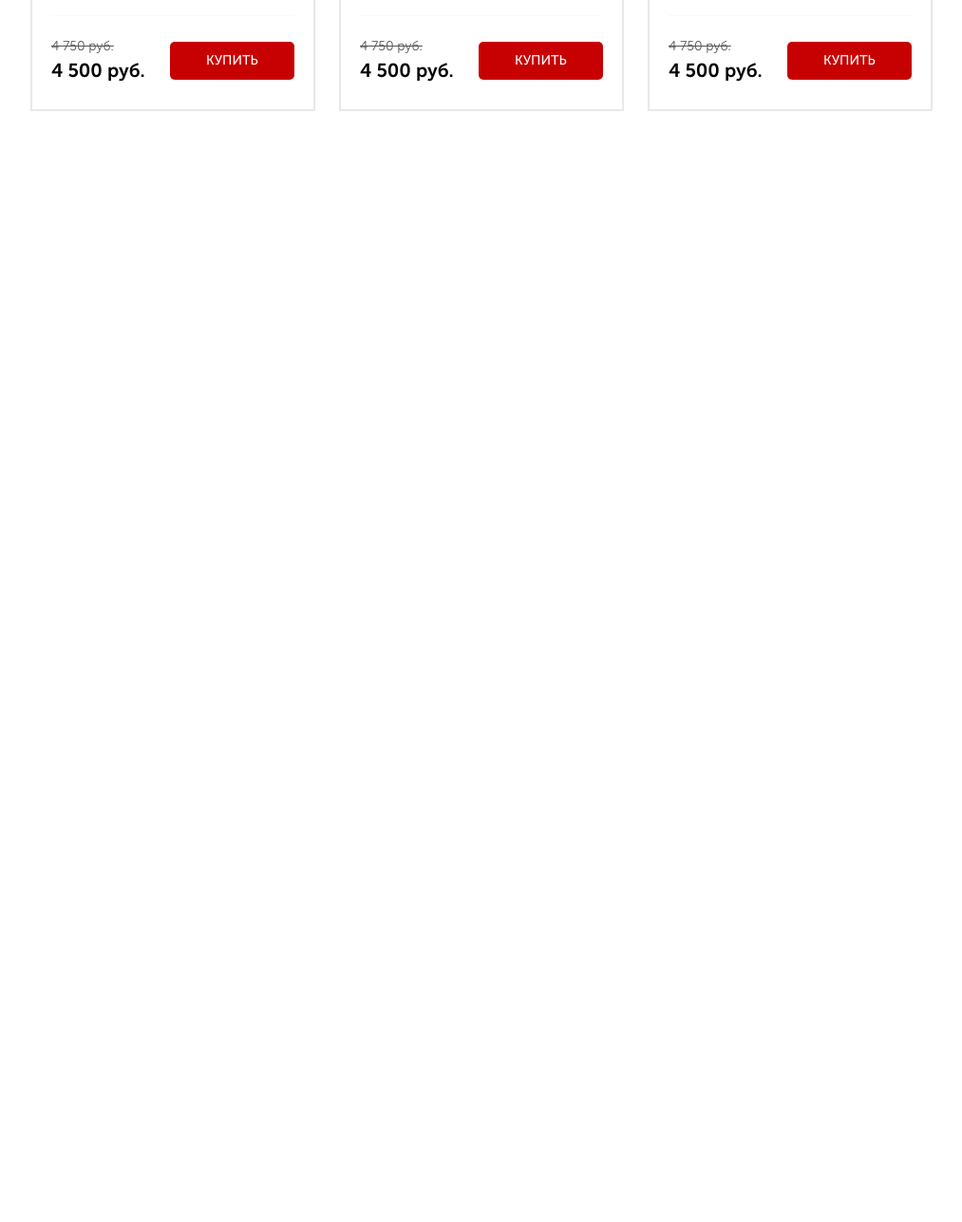
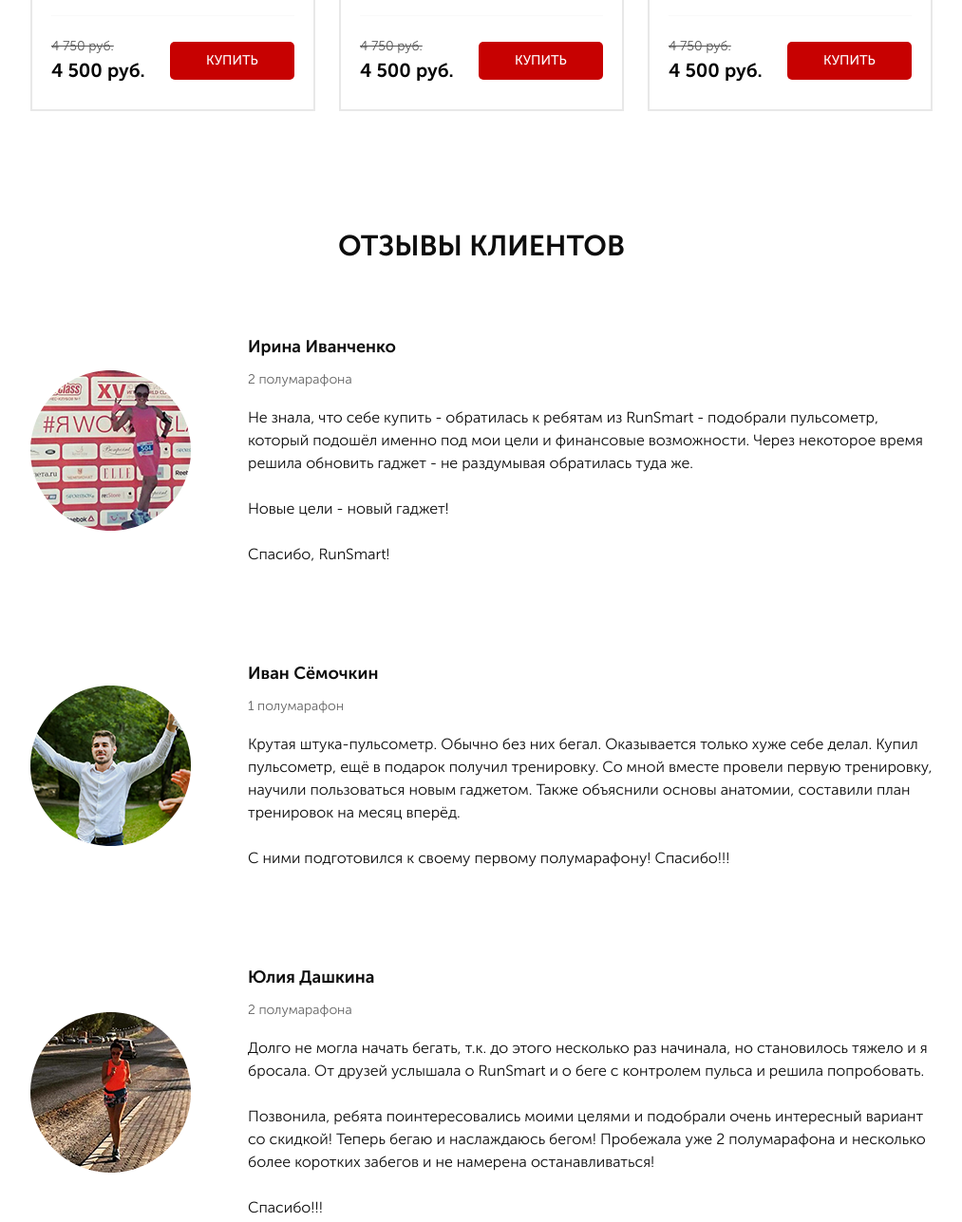
Before and after one commit to Mishatopkek/PulseMeters, a plain HTML site: page index.html in a window 1280 px wide. Shown: the part 3746-5033 px from the top of the page at 95% size, without its empty margins (133-1146 px from the left). Before the commit the page ends 3983 px from the top, so only its background shows below. Drawn offline with nearby package versions, Linux system fonts and the light colour scheme; files whose address does not match are found by name.

Commit message:
Add feed

```diff
--- a/index.html
+++ b/index.html
@@ -155,7 +155,8 @@
                     <div class="catalog-item__content catalog-item__content_active">
                         <img src="img/catalog/pulsometr.png" alt="pulsometr" class="catalog-item__img">
                         <div class="catalog-item__subtitle">Пульсометр Polar FT1</div>
-                    <div class="catalog-item__description">Для первых шагов в тренировках, основанных на сердечном ритме
+                        <div class="catalog-item__description">Для первых шагов в тренировках, основанных на сердечном
+                            ритме
                         </div>
                         <a href="#" class="catalog-item__link">ПОДРОБНЕЕ</a>
                     </div>
@@ -181,7 +182,8 @@
                     <div class="catalog-item__content catalog-item__content_active">
                         <img src="img/catalog/pulsometr.png" alt="pulsometr" class="catalog-item__img">
                         <div class="catalog-item__subtitle">Пульсометр Polar FT1</div>
-                    <div class="catalog-item__description">Для первых шагов в тренировках, основанных на сердечном ритме
+                        <div class="catalog-item__description">Для первых шагов в тренировках, основанных на сердечном
+                            ритме
                         </div>
                         <a href="#" class="catalog-item__link">ПОДРОБНЕЕ</a>
                     </div>
@@ -207,7 +209,8 @@
                     <div class="catalog-item__content catalog-item__content_active">
                         <img src="img/catalog/pulsometr.png" alt="pulsometr" class="catalog-item__img">
                         <div class="catalog-item__subtitle">Пульсометр Polar FT1</div>
-                    <div class="catalog-item__description">Для первых шагов в тренировках, основанных на сердечном ритме
+                        <div class="catalog-item__description">Для первых шагов в тренировках, основанных на сердечном
+                            ритме
                         </div>
                         <a href="#" class="catalog-item__link">ПОДРОБНЕЕ</a>
                     </div>
@@ -233,7 +236,8 @@
                     <div class="catalog-item__content catalog-item__content_active">
                         <img src="img/catalog/pulsometr.png" alt="pulsometr" class="catalog-item__img">
                         <div class="catalog-item__subtitle">Пульсометр Polar FT1</div>
-                    <div class="catalog-item__description">Для первых шагов в тренировках, основанных на сердечном ритме
+                        <div class="catalog-item__description">Для первых шагов в тренировках, основанных на сердечном
+                            ритме
                         </div>
                         <a href="#" class="catalog-item__link">ПОДРОБНЕЕ</a>
                     </div>
@@ -259,7 +263,8 @@
                     <div class="catalog-item__content catalog-item__content_active">
                         <img src="img/catalog/pulsometr.png" alt="pulsometr" class="catalog-item__img">
                         <div class="catalog-item__subtitle">Пульсометр Polar FT1</div>
-                    <div class="catalog-item__description">Для первых шагов в тренировках, основанных на сердечном ритме
+                        <div class="catalog-item__description">Для первых шагов в тренировках, основанных на сердечном
+                            ритме
                         </div>
                         <a href="#" class="catalog-item__link">ПОДРОБНЕЕ</a>
                     </div>
@@ -285,7 +290,8 @@
                     <div class="catalog-item__content catalog-item__content_active">
                         <img src="img/catalog/pulsometr.png" alt="pulsometr" class="catalog-item__img">
                         <div class="catalog-item__subtitle">Пульсометр Polar FT1</div>
-                    <div class="catalog-item__description">Для первых шагов в тренировках, основанных на сердечном ритме
+                        <div class="catalog-item__description">Для первых шагов в тренировках, основанных на сердечном
+                            ритме
                         </div>
                         <a href="#" class="catalog-item__link">ПОДРОБНЕЕ</a>
                     </div>
@@ -313,7 +319,8 @@
                     <div class="catalog-item__content">
                         <img src="img/catalog/pulsometr.png" alt="pulsometr" class="catalog-item__img">
                         <div class="catalog-item__subtitle">Пульсометр Polar FT1</div>
-                        <div class="catalog-item__description">Для первых шагов в тренировках, основанных на сердечном ритме
+                        <div class="catalog-item__description">Для первых шагов в тренировках, основанных на сердечном
+                            ритме
                         </div>
                         <a href="#" class="catalog-item__link">ПОДРОБНЕЕ</a>
                     </div>
@@ -341,7 +348,8 @@
                     <div class="catalog-item__content">
                         <img src="img/catalog/pulsometr.png" alt="pulsometr" class="catalog-item__img">
                         <div class="catalog-item__subtitle">Пульсометр Polar FT1</div>
-                        <div class="catalog-item__description">Для первых шагов в тренировках, основанных на сердечном ритме
+                        <div class="catalog-item__description">Для первых шагов в тренировках, основанных на сердечном
+                            ритме
                         </div>
                         <a href="#" class="catalog-item__link">ПОДРОБНЕЕ</a>
                     </div>
@@ -367,7 +375,8 @@
                     <div class="catalog-item__content">
                         <img src="img/catalog/pulsometr.png" alt="pulsometr" class="catalog-item__img">
                         <div class="catalog-item__subtitle">Пульсометр Polar FT1</div>
-                        <div class="catalog-item__description">Для первых шагов в тренировках, основанных на сердечном ритме
+                        <div class="catalog-item__description">Для первых шагов в тренировках, основанных на сердечном
+                            ритме
                         </div>
                         <a href="#" class="catalog-item__link">ПОДРОБНЕЕ</a>
                     </div>
@@ -391,6 +400,61 @@
         </div>
     </div>
 </section>
+<section class="feed">
+    <div class="container">
+        <div class="title">отзывы клиентов</div>
+        <div class="feed__blocks">
+            <div class="feed__block">
+                <div class="feed__icon"><img src="img/feed/1.png" alt=""></div>
+                <div class="feed__description">
+                    <div class="feed__name">Ирина Иванченко</div>
+                    <div class="feed__subtitle">2 полумарафона</div>
+                    <div class="feed__text">Не знала, что себе купить - обратилась к ребятам из RunSmart - подобрали
+                        пульсометр, который подошёл именно под мои цели и финансовые возможности.
+                        Через некоторое время решила обновить гаджет - не раздумывая обратилась туда же.<br><br>
+
+                        Новые цели - новый гаджет!<br><br>
+
+                        Спасибо, RunSmart!
+                    </div>
+                </div>
+            </div>
+            <div class="feed__block">
+                <div class="feed__icon"><img src="img/feed/2.png" alt=""></div>
+                <div class="feed__description">
+                    <div class="feed__name">Иван Сёмочкин</div>
+                    <div class="feed__subtitle">1 полумарафон</div>
+                    <div class="feed__text">Крутая штука-пульсометр. Обычно без них бегал. Оказывается только хуже себе
+                        делал.
+                        Купил пульсометр, ещё в подарок получил тренировку. Со мной вместе провели первую тренировку,
+                        научили пользоваться новым гаджетом. Также объяснили основы анатомии, составили план тренировок
+                        на месяц вперёд. <br><br>
+
+                        С ними подготовился к своему первому полумарафону! Спасибо!!!
+                    </div>
+                </div>
+            </div>
+            <div class="feed__block">
+                <div class="feed__icon"><img src="img/feed/3.png" alt=""></div>
+                <div class="feed__description">
+                    <div class="feed__name">Юлия Дашкина</div>
+                    <div class="feed__subtitle">2 полумарафона</div>
+                    <div class="feed__text">Долго не могла начать бегать, т.к. до этого несколько раз начинала, но
+                        становилось тяжело и я бросала. От друзей услышала о RunSmart и о беге с контролем пульса и
+                        решила попробовать.<br><br>
+
+                        Позвонила, ребята поинтересовались моими целями и подобрали очень интересный вариант со скидкой!
+                        Теперь бегаю и наслаждаюсь бегом! Пробежала уже 2 полумарафона и несколько более коротких
+                        забегов и не намерена останавливаться!<br><br>
+
+                        Спасибо!!!
+
+                    </div>
+                </div>
+            </div>
+        </div>
+    </div>
+</section>
 <script type="text/javascript" src="https://code.jquery.com/jquery-1.11.0.min.js"></script>
 <script type="text/javascript" src="https://code.jquery.com/jquery-migrate-1.2.1.min.js"></script>
 <script src="js/slick.min.js"></script>
--- /dev/null
+++ b/sass/blocks/_feed.scss
@@ -0,0 +1,42 @@
+.feed{
+  margin-bottom: 20px;
+  .title{
+    margin-bottom: 20px;
+  }
+  &__blocks{
+    display: flex;
+    flex-direction: column;
+    justify-content: flex-start;
+    align-items: center;
+  }
+  &__block{
+    display: flex;
+    justify-content: center;
+    align-items: center;
+    margin-top: 50px;
+    margin-bottom: 50px;
+  }
+  &__icon{
+
+  }
+  &__description{
+    margin-left: 60px;
+  }
+  &__name{
+    color: #0d0d0d;
+    font-weight: 700;
+    font-size: 18px;
+  }
+  &__subtitle{
+    margin-top: 10px;
+    color: #646464;
+    font-weight: 300;
+    font-size: 14px;
+  }
+  &__text{
+    margin-top: 18px;
+    color: #0d0d0d;
+    font-weight: 300;
+    font-size: 16px;
+  }
+}
--- a/sass/style.scss
+++ b/sass/style.scss
@@ -15,3 +15,4 @@
 @import "blocks/forms";
 @import "blocks/carousel";
 @import "blocks/catalog";
+@import "blocks/feed";
```
Also changed, not shown: css/style.min.css, img/feed/1.png (added), img/feed/2.png (added), img/feed/3.png (added). Lines whose indentation alone changed are shown as unchanged.
